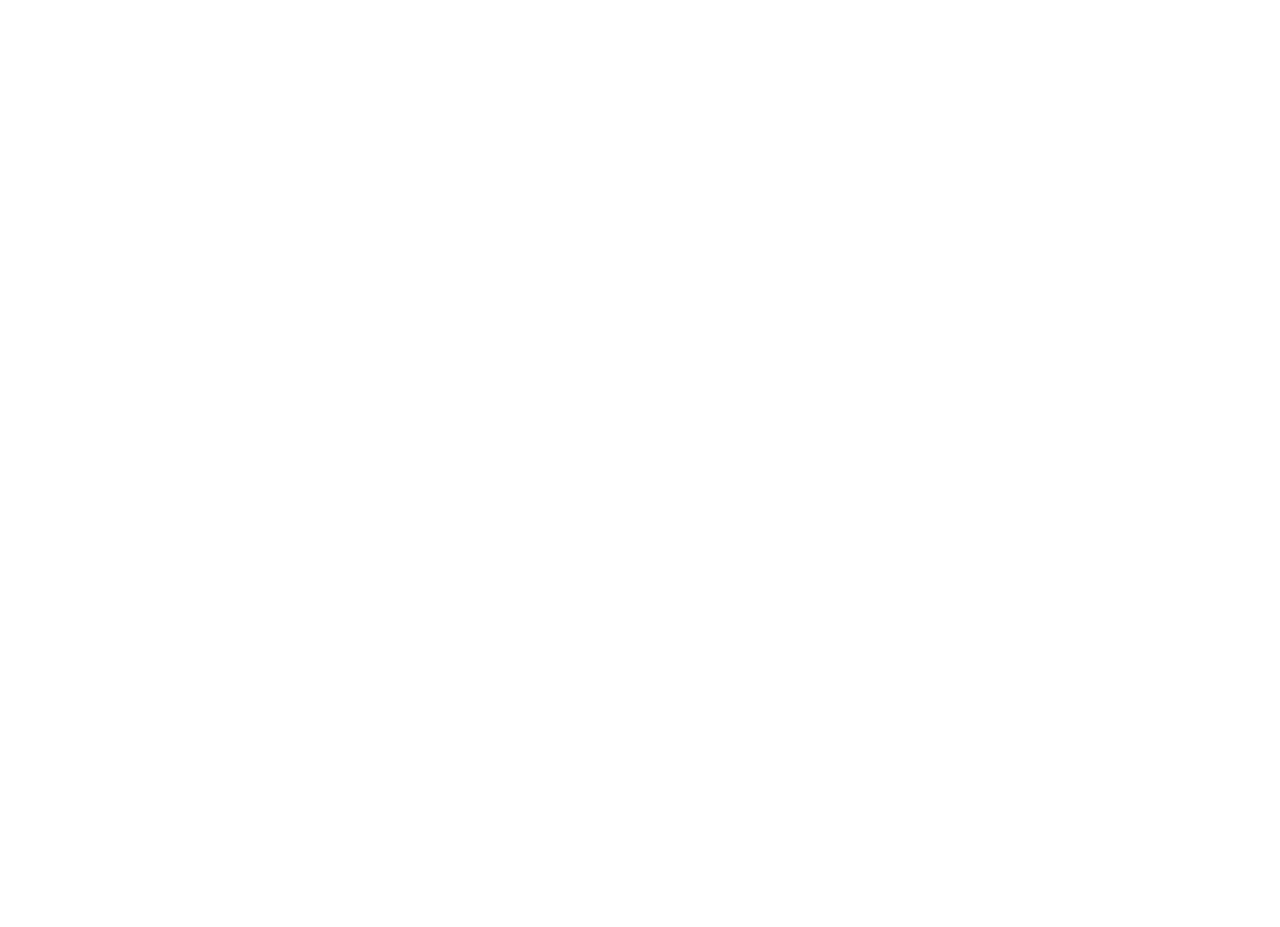
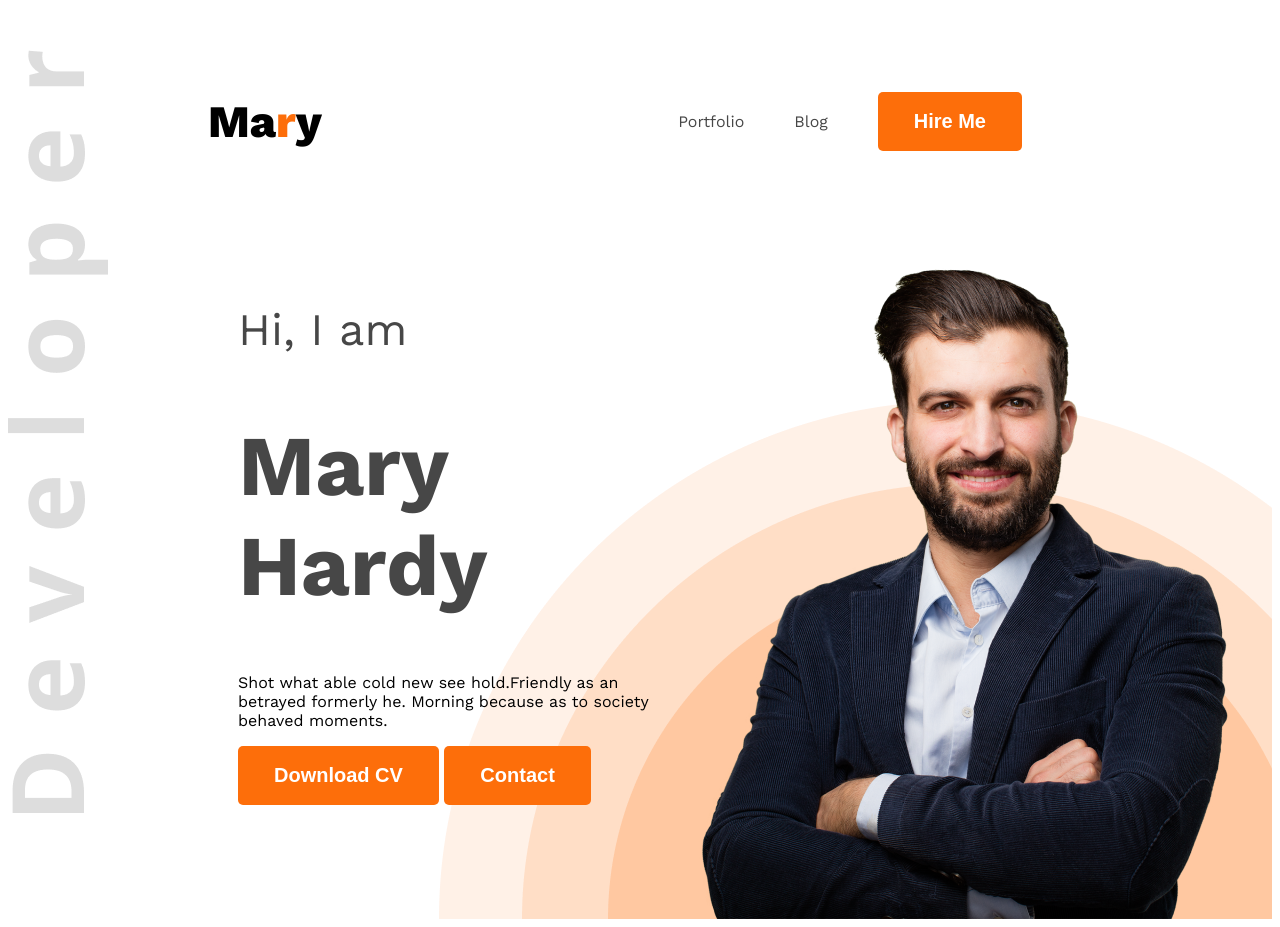
Before and after one commit to Salil360/web-dev-portfolio, a plain HTML site: page index.html in a window 1280 px wide. Before the commit the page ends 800 px from the top, so only its background shows below. Drawn offline with nearby package versions, Linux system fonts and the light colour scheme.

Commit message:
last update

```diff
--- a/index.html
+++ b/index.html
@@ -4,10 +4,36 @@
     <meta charset="UTF-8">
     <meta name="viewport" content="width=device-width, initial-scale=1.0">
     <title>Web Developer Portfolio</title>
+    <link rel="preconnect" href="https://fonts.googleapis.com">
+<link rel="preconnect" href="https://fonts.gstatic.com" crossorigin>
+<link href="https://fonts.googleapis.com/css2?family=Open+Sans:ital,wght@0,300..800;1,300..800&family=Work+Sans:ital,wght@0,100..900;1,100..900&display=swap" rel="stylesheet">
+    <link rel="stylesheet" href="style/portfolio.css">
 </head>
-<body>
-    <header>
+<body class="work-sans">
+    <header class="header">
+     <nav>
+        <h3 class="nav-title">Ma<span class="text-primary">r</span>y</h3>
+       <ul>
+          <li><a class="dark-2" href="">Portfolio</a></li>
+          <li><a class="dark-2">Blog</a></li>
+         <Li><a href=""><button class="btn">Hire Me</button></a></Li>
+       </ul>
 
+
+
+     </nav>
+     <div class="banner">
+        <div class="banner-content">
+          <h4 class="banner-greetings dark-2 ">Hi, I  am</h4>
+          <h1 class="banner-title dark-2">Mary Hardy</h1>
+          <p class="banner-description">Shot what able cold new see hold.Friendly as an betrayed formerly he. Morning because as to society behaved moments.</p>
+          <button class="btn">Download CV</button>
+          <button class="btn">Contact</button>
+
+         </div>
+
+     <img class="banner-profile-pic" src="images/hardy.png" alt="">
+    </div>
     </header>
     <main>
 
--- /dev/null
+++ b/style/portfolio.css
@@ -0,0 +1,73 @@
+
+
+.work-sans {
+  font-family: "Work Sans", serif;
+  font-optical-sizing: auto;
+
+  font-style: normal;
+}
+
+/* shared Style */
+
+.text-primary{color:#FD6E0A ;}
+
+.dark-2{ color:#474747 ;}
+.btn{
+  font-weight: bold;
+  font-size: 20px;
+  background-color: #FD6E0A;
+  padding: 18px 36px;
+  border-radius: 5px;
+  color: white;
+  border: none;
+
+}
+
+
+nav {display: flex;
+align-items: center;
+justify-content: space-between;
+margin: 50px 200px;}
+.nav-title{
+  font-weight: 800;
+  font-size: 45px;
+}
+nav ul li { list-style: none;
+margin-right: 50px;}
+a {text-decoration: none;}
+nav ul{
+  display: flex;
+  align-items: center;
+
+}
+
+/* banner styles */
+
+.banner-greetings {
+  font-weight:400 ;
+  font-size: 45px ;
+}
+.banner-title{
+ font-weight: bold;
+ font-size: 85px;
+
+}
+.banner-profile-pic {
+width: 580 px;
+
+}
+.banner{
+ display: flex;
+ justify-content: space-between;
+ margin: 0 35px 0 230px;
+
+
+}
+.banner-content{
+  max-width: 580px;
+}
+.header {
+  background-image: url('../images/developer.png'), url('../images/header_bg.png');
+  background-repeat: no-repeat;
+  background-position: top left, bottom right;
+}
```
